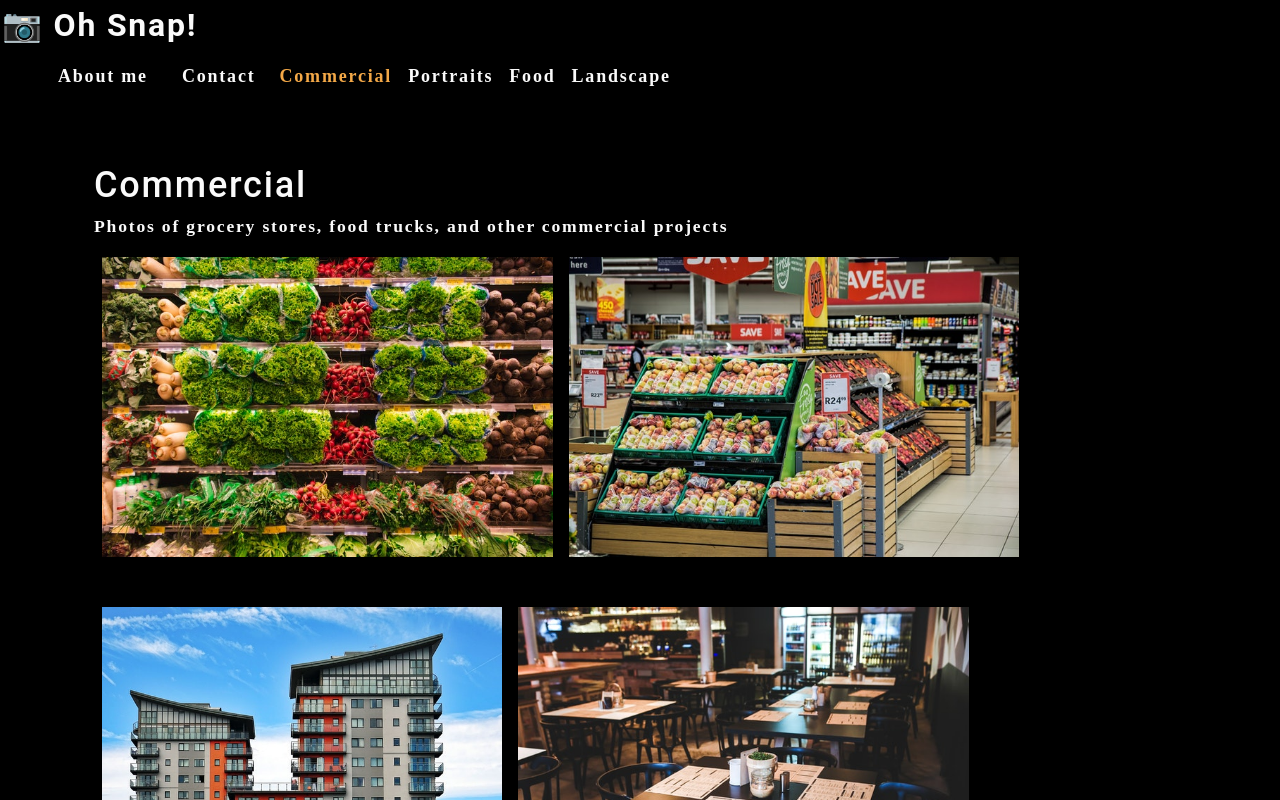
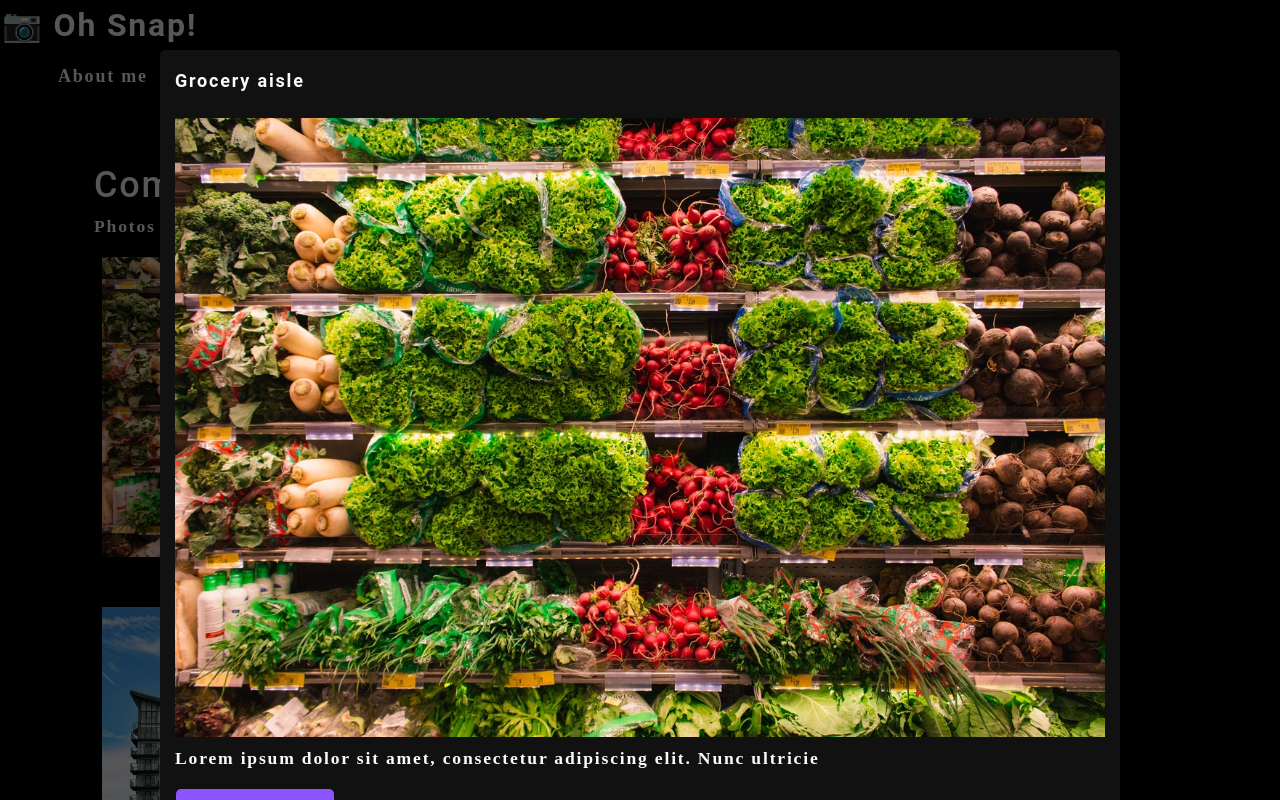
Before and after one commit to Kranniax/photo-port, a React (Create React App) app: page / in a window 1280 px wide. Both pictures are taken after a click on the picture 327 px from the left and 406 px from the top of the page. Shown: the top 800 px of the page. Built offline with nearby package versions, Linux system fonts and the light colour scheme.

Commit message:
Conditionally render modal

```diff
--- /dev/null
+++ b/src/components/Modal/index.jsx
@@ -0,0 +1,20 @@
+import React from "react";
+
+function Modal({ currentPhoto }) {
+  const { name, category, description, index } = currentPhoto;
+  return (
+    <div className="modalBackdrop">
+      <div className="modalContainer">
+        <h3 className="modalTitle">{name}</h3>
+        <img
+          alt="current category"
+          src={require(`../../assets/large/${category}/${index}.jpg`)}
+        />
+        <p>{description}</p>
+        <button type="button">Close this modal</button>
+      </div>
+    </div>
+  );
+}
+
+export default Modal;
--- a/src/components/PhotoList/index.jsx
+++ b/src/components/PhotoList/index.jsx
@@ -1,4 +1,5 @@
 import React, { useState } from "react";
+import Modal from "../Modal/index.jsx";
 
 const PhotoList = ({ category }) => {
   const [photos] = useState([
@@ -117,15 +118,24 @@
         "Lorem ipsum dolor sit amet, consectetur adipiscing elit. Nunc ultricie",
     },
   ]);
+  const [currentPhoto, setCurrentPhoto] = useState();
+  const [isModalOpen, setIsModalOpen] = useState(false);
+
   const currentPhotos = photos.filter((photo) => photo.category === category);
+  const toggleModal = (image, i) => {
+    setCurrentPhoto({ ...image, index: i });
+    setIsModalOpen(true);
+  };
   return (
     <div>
+      {isModalOpen && <Modal currentPhoto={currentPhoto} />}
       <div className="flex-row">
         {currentPhotos.map((image, i) => (
           <img
             src={require(`../../assets/small/${category}/${i}.jpg`)}
             alt={image.name}
             className="img-thumbnail mx-1"
+            onClick={() => toggleModal(image, i)}
             key={image.name}
           />
         ))}
```
